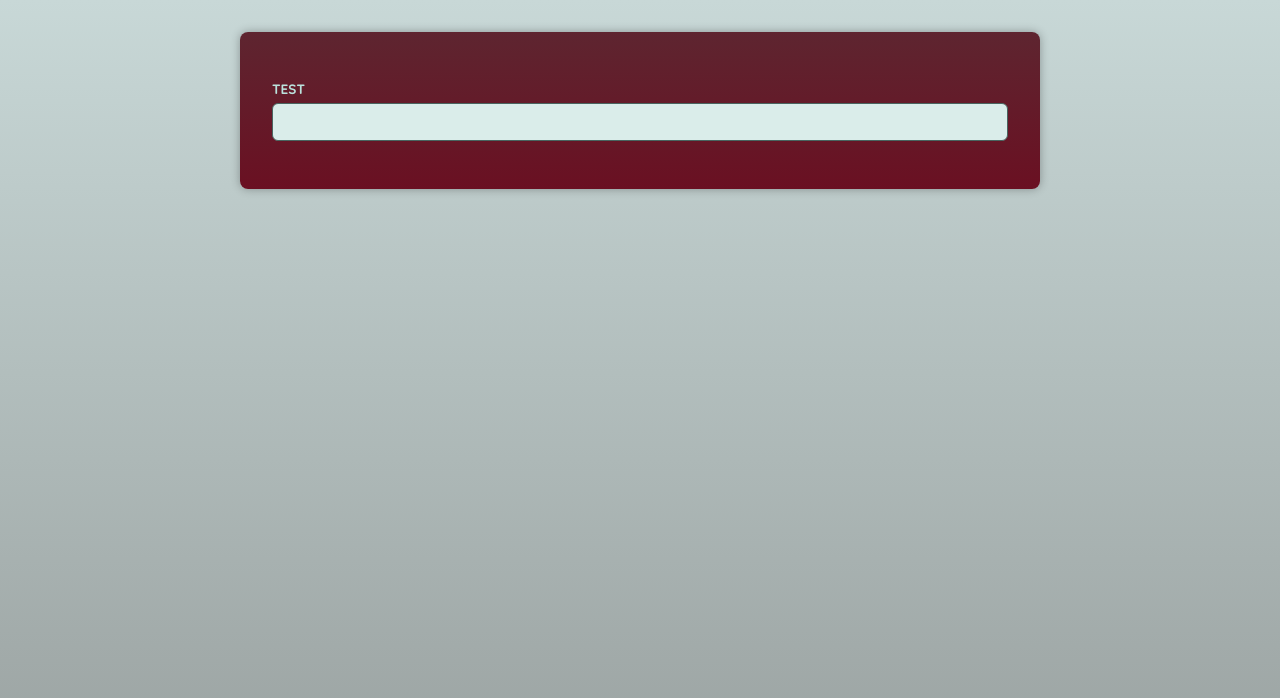
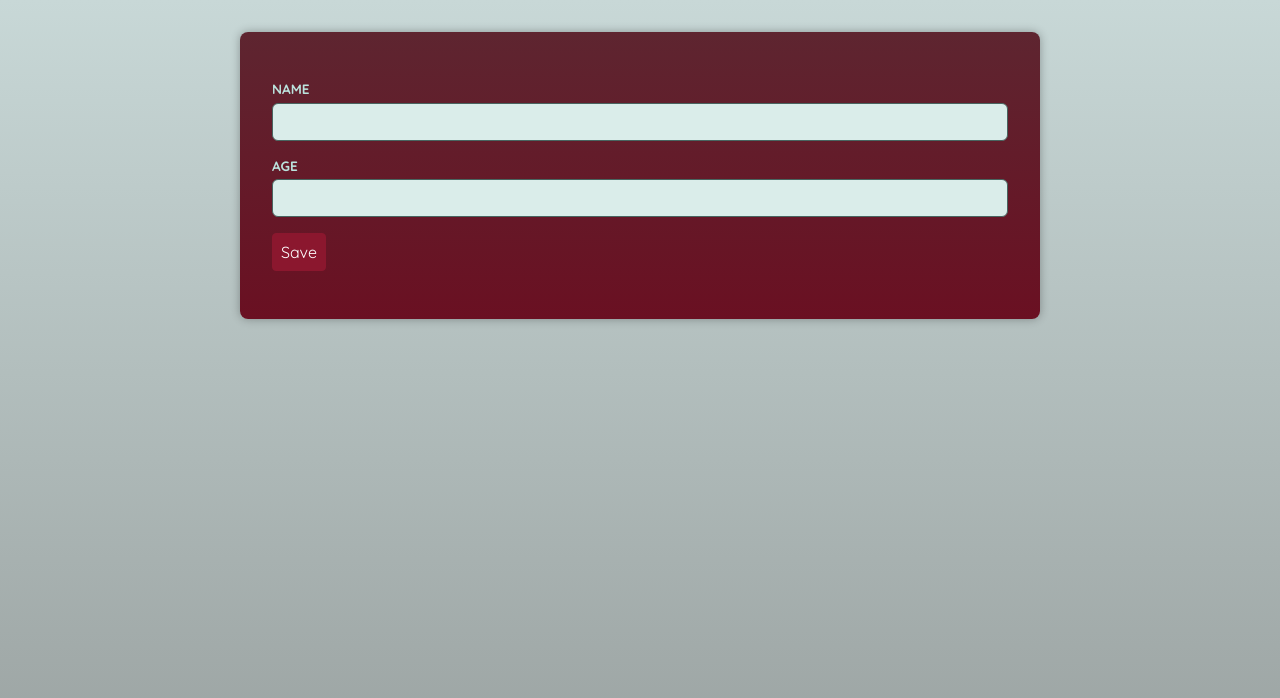
Before and after one commit to yulirumahorbo-dev/Ontangan, a React (Vite) app: page / in a window 1280 px wide. Shown: the top 698 px of the page. Built offline with nearby package versions, Linux system fonts and the light colour scheme; a web font is replaced by a local one.

Commit message:
Building Another Wrapper Component (Custom Form Component)

```diff
--- a/src/App.tsx
+++ b/src/App.tsx
@@ -1,11 +1,17 @@
-import { useRef } from "react";
+import Button from "./component/Button";
+import Form from "./component/Form";
 import Input from "./component/Input";
 
 function App() {
-  const input = useRef<HTMLInputElement>(null);
   return (
     <main>
-      <Input label="Test" id="test" ref={input} />
+      <Form>
+        <Input type="text" label="Name" id="name" />
+        <Input type="number" label="Age" id="age" />
+        <p>
+          <Button>Save</Button>
+        </p>
+      </Form>
     </main>
   );
 }
--- /dev/null
+++ b/src/component/Form.tsx
@@ -0,0 +1,7 @@
+import type { ComponentPropsWithoutRef } from "react";
+
+type FormProps = ComponentPropsWithoutRef<"form">;
+
+export default function Form(props: FormProps) {
+  return <form {...props}>{props.children}</form>;
+}
```
